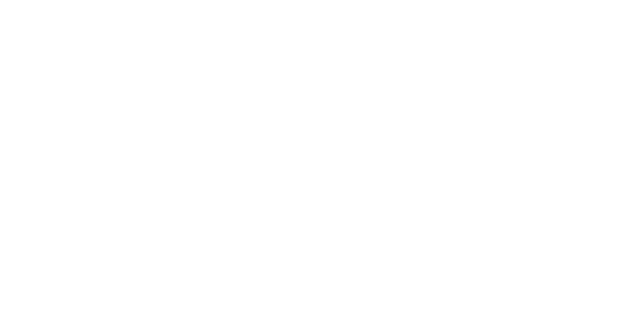
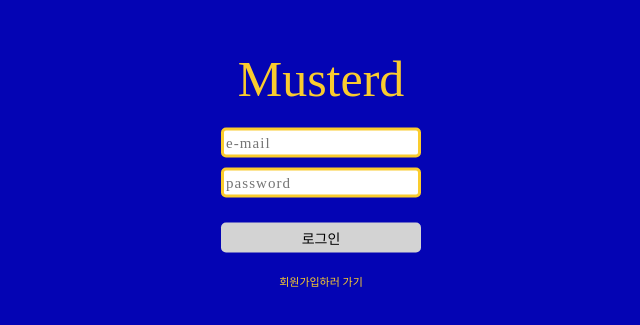
Before and after one commit to Likelion-Inha-10/Musterd, a React (Create React App) app: page /login in a window 1280 px wide. Before the commit this address had no page. Shown: the part 231-556 px from the top of the page, without its empty margins (319-959 px from the left). Built offline with nearby package versions, Linux system fonts and the light colour scheme.

Commit message:
feat: login page

```diff
--- /dev/null
+++ b/src/musterd-ui/LoginSignupStyled.js
@@ -0,0 +1,52 @@
+import styled from "styled-components";
+
+export const Button = styled.button`
+  cursor: ${(props) => props.cursor || "pointer"};
+  width: ${(props) => props.width};
+  height: ${(props) => props.height};
+  border-radius: ${(props) => props.borderRadius || "5px"};
+  border: ${(props) => props.border || "none"};
+  font-size: ${(props) => props.fontSize};
+  font-weight: ${(props) => props.fontWeight || "normal"};
+  padding: ${(props) => props.padding || "0"};
+  margin: ${(props) => props.margin || "0"};
+  background: ${(props) => props.backgroundColor || "white"};
+  color: ${(props) => props.color || "black"};
+  float: ${(props) => props.float || "none"};
+  box-shadow: ${(props) => props.boxShadow || "none"};
+`;
+
+export const TextBox = styled.div`
+  color: ${(props) => props.color || "black"};
+  font-weight: ${(props) => props.fontWeight || "normal"};
+  font-size: ${(props) => props.fontSize || "10px"};
+  float: ${(props) => props.float || "none"};
+  padding: ${(props) => props.padding || "0"};
+  line-height: ${(props) => props.lineHeight || "normal"};
+  display: ${(props) => props.display || "block"};
+  cursor: ${(props) => props.cursor || "auto"};
+`;
+
+export const LoginWrapper = styled.div`
+  position: absolute;
+  left: 50%;
+  top: ${(props) => props.top || "50%"};
+  transform: ${(props) => props.transform || "translate(-50%, -50%)"};
+  text-align: center;
+  padding: 10px;
+  width: ${(props) => props.width};
+  height: ${(props) => props.height};
+`;
+
+export const Input = styled.input`
+  width: ${(props) => props.width};
+  height: ${(props) => props.height};
+  font-size: ${(props) => props.fontSize};
+  margin: ${(props) => props.margin};
+  border: ${(props) => props.border};
+  letter-spacing: ${(props) => props.letterSpacing};
+  border-radius: 5px;
+  &:focus {
+    outline: none;
+  }
+`;
--- /dev/null
+++ b/src/pages/Login/index.jsx
@@ -0,0 +1,125 @@
+import React, { useState } from "react";
+import { TextBox, Button, LoginWrapper, Input } from "../../musterd-ui/LoginSignupStyled";
+import { useNavigate } from "react-router-dom";
+import axios from "axios";
+import NavigationBar from "../../component/NavigationBar";
+
+const Login = () => {
+  const [userEmail, setUserEmail] = useState("");
+  const [userPW, setUserPW] = useState("");
+  const [warning, setWarning] = useState("");
+  const [isEmail, setIsEmail] = useState(false);
+
+  const onChangeUserEmail = (e) => {
+    //console.log(e.target.value);
+    setUserEmail(e.target.value);
+
+    //이메일 형식 체크
+    const regexEmail =
+      /^[0-9a-zA-Z]([-_.]?[0-9a-zA-Z])*@[0-9a-zA-Z]([-_.]?[0-9a-zA-Z])*\.[a-zA-Z]{2,3}$/i;
+    if (regexEmail.test(e.target.value)) setIsEmail(true);
+    else setIsEmail(false);
+  };
+  const onChangeUserPW = (e) => {
+    //console.log(e.target.value);
+    setUserPW(e.target.value);
+  };
+
+  const navigate = useNavigate();
+  //로그인 버튼 눌렀을 때
+  const onLogin = () => {
+    if (isEmail && userPW.length >= 6) {
+      axios
+        .post(`api주소`, { userEmail, userPW })
+        .then((response) => {
+          console.log(response);
+          navigate(`/`);
+          //navigate(`/${response.data.id}`);
+        })
+        .catch((error) => {
+          console.log(error);
+          alert("e-mail 혹은 비밀번호가 올바르지 않습니다.");
+          setWarning("※ e-mail 혹은 비밀번호가 올바르지 않습니다.");
+        });
+    }
+  };
+
+  const toJoin = () => {
+    navigate(`/signup`);
+  };
+
+  /*페이지가 긴 경우 네비게이션 바 사용하려면
+  <LoginWrapper top="0" transform="translate(-50%, 0)" height="750px">
+  이런 식으로 세로 중앙 배열 제거하고 높이 지정해주면 된다.*/
+  return (
+    <>
+      <style>{"body { background-color: #0404b4; }"}</style>
+      <LoginWrapper>
+        <TextBox
+          fontSize="50px"
+          fontWeight="lighter"
+          cursor="default"
+          color="#FACC2E"
+          padding="0 0 10px 0"
+        >
+          Musterd
+        </TextBox>
+        <TextBox color="salmon" cursor="default">
+          {warning}
+        </TextBox>
+        <Input
+          name="userEmail"
+          type="email"
+          placeholder="e-mail"
+          width="200px"
+          height="30px"
+          fontSize="15px"
+          margin="10px 5px 5px 5px"
+          border="3px solid #facc2e"
+          letterSpacing="0.07em"
+          onChange={onChangeUserEmail}
+        />
+        <br />
+        <Input
+          name="userPW"
+          type="password"
+          placeholder="password"
+          width="200px"
+          height="30px"
+          fontSize="15px"
+          margin="5px"
+          border="3px solid #facc2e"
+          letterSpacing="0.07em"
+          onChange={onChangeUserPW}
+        />
+        <br />
+        <Button
+          backgroundColor={
+            isEmail && userPW.length >= 6 ? "#FACC2E" : "lightgray"
+          }
+          width="200px"
+          height="30px"
+          fontSize="14px"
+          margin="20px"
+          cursor={isEmail && userPW.length >= 6 ? "pointer" : "default"}
+          onClick={onLogin}
+        >
+          로그인
+        </Button>
+        <br />
+        <TextBox
+          fontSize="11px"
+          color="#FACC2E"
+          cursor="pointer"
+          display="inline"
+          onClick={toJoin}
+        >
+          회원가입하러 가기
+        </TextBox>
+      </LoginWrapper>
+      <NavigationBar />
+    </>
+  );
+};
+
+export default Login;
--- a/src/routes/index.js
+++ b/src/routes/index.js
@@ -1,6 +1,7 @@
 import { BrowserRouter, Route, Routes } from 'react-router-dom';
 import Main from '../pages/Main';
 import Search from '../pages/Search';
+import Login from "../pages/Login";
 
 // 라우트명은 kebab-case 로 작성합니다
 
@@ -9,6 +10,7 @@
     <Routes>
       <Route path="/" element={<Main />} />
       <Route path="/search" element={<Search />} />
+      <Route path="/login" element={<Login />} />
     </Routes>
   </BrowserRouter>
 );
```
